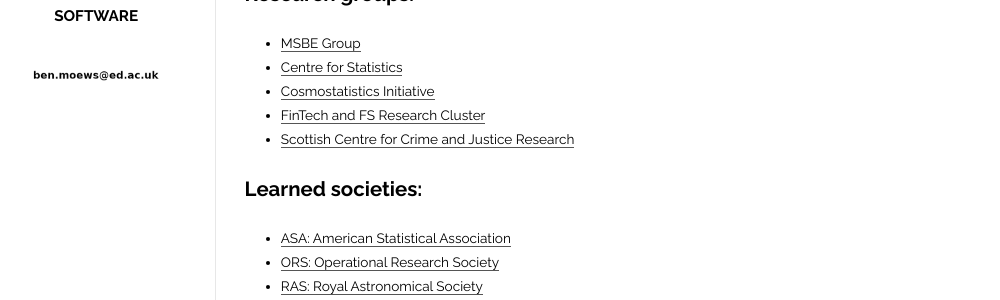
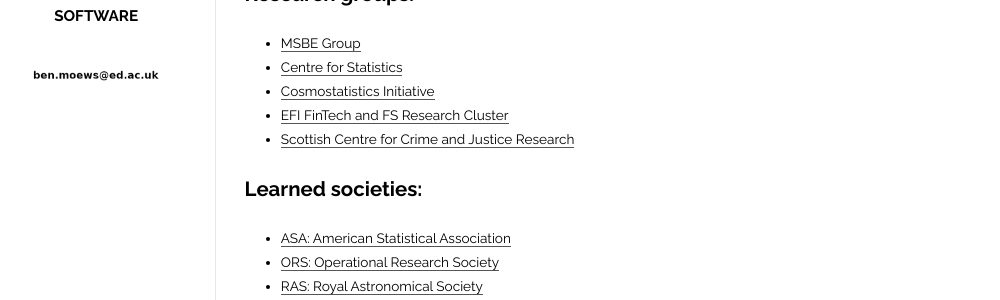
Before and after one commit to moews/moews.github.io, a Jekyll site: the page built from _posts/2017-03-27-about.md, in a window 1280 px wide. Shown: the part 356-656 px from the top of the page, without its empty margins (143-1143 px from the left). Built offline with Jekyll 4.4.1, drawn with Linux system fonts in a browser that asks for light colours.

Commit message:
Create 2017-03-27-about.md

```diff
--- a/_posts/2017-03-27-about.md
+++ b/_posts/2017-03-27-about.md
@@ -17,7 +17,7 @@
 * [MSBE Group](https://www.business-school.ed.ac.uk/research/areas/management-science-business-economics)
 * [Centre for Statistics](https://centreforstatistics.maths.ed.ac.uk)
 * [Cosmostatistics Initiative](https://cosmostatistics-initiative.org)
-* [FinTech and FS Research Cluster](https://www.cdcs.ed.ac.uk/research-clusters/fintech)
+* [EFI FinTech and FS Research Cluster](https://www.cdcs.ed.ac.uk/research-clusters/fintech)
 * [Scottish Centre for Crime and Justice Research](https://www.sccjr.ac.uk)
 
 ## Learned societies:
```
